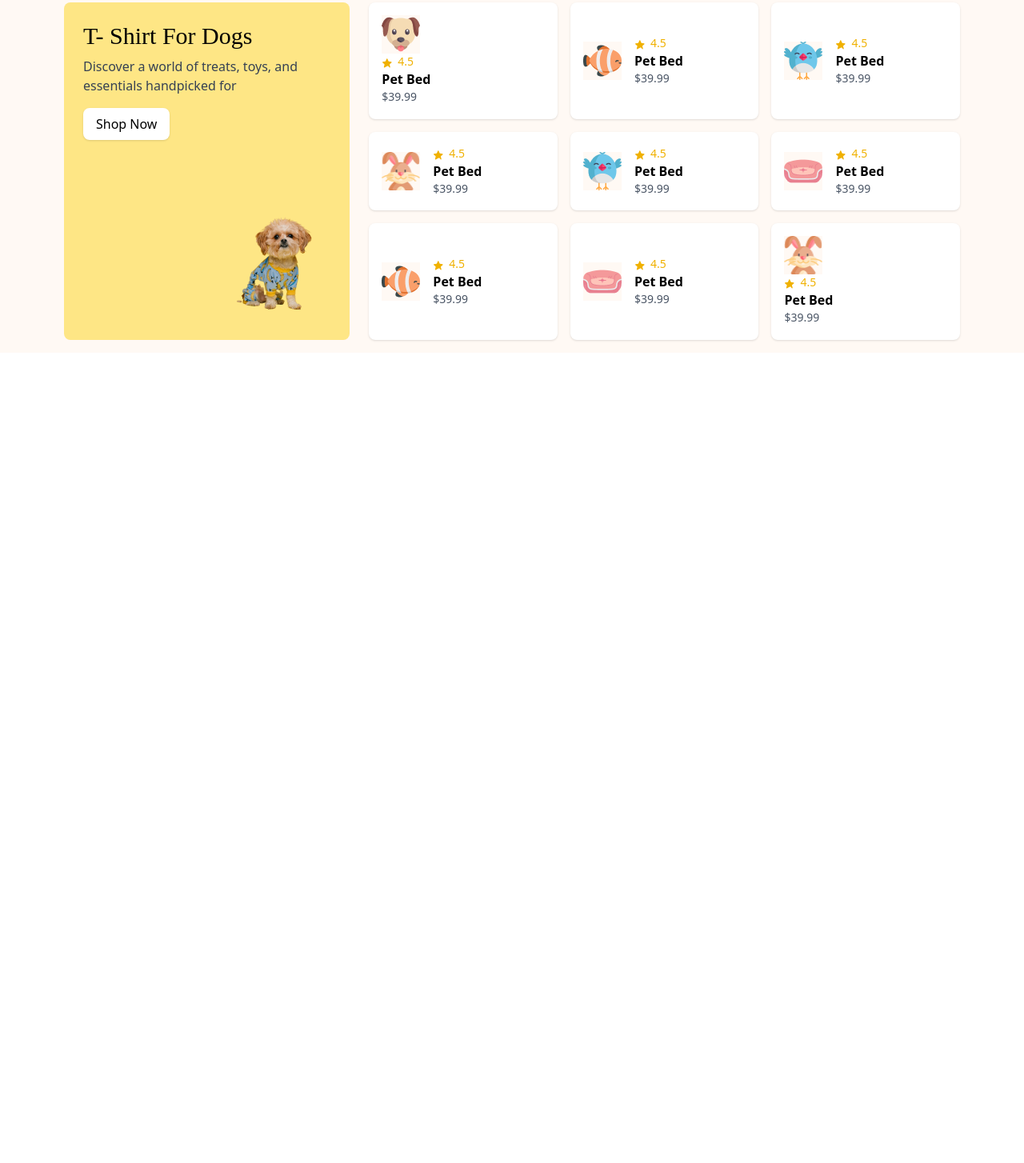
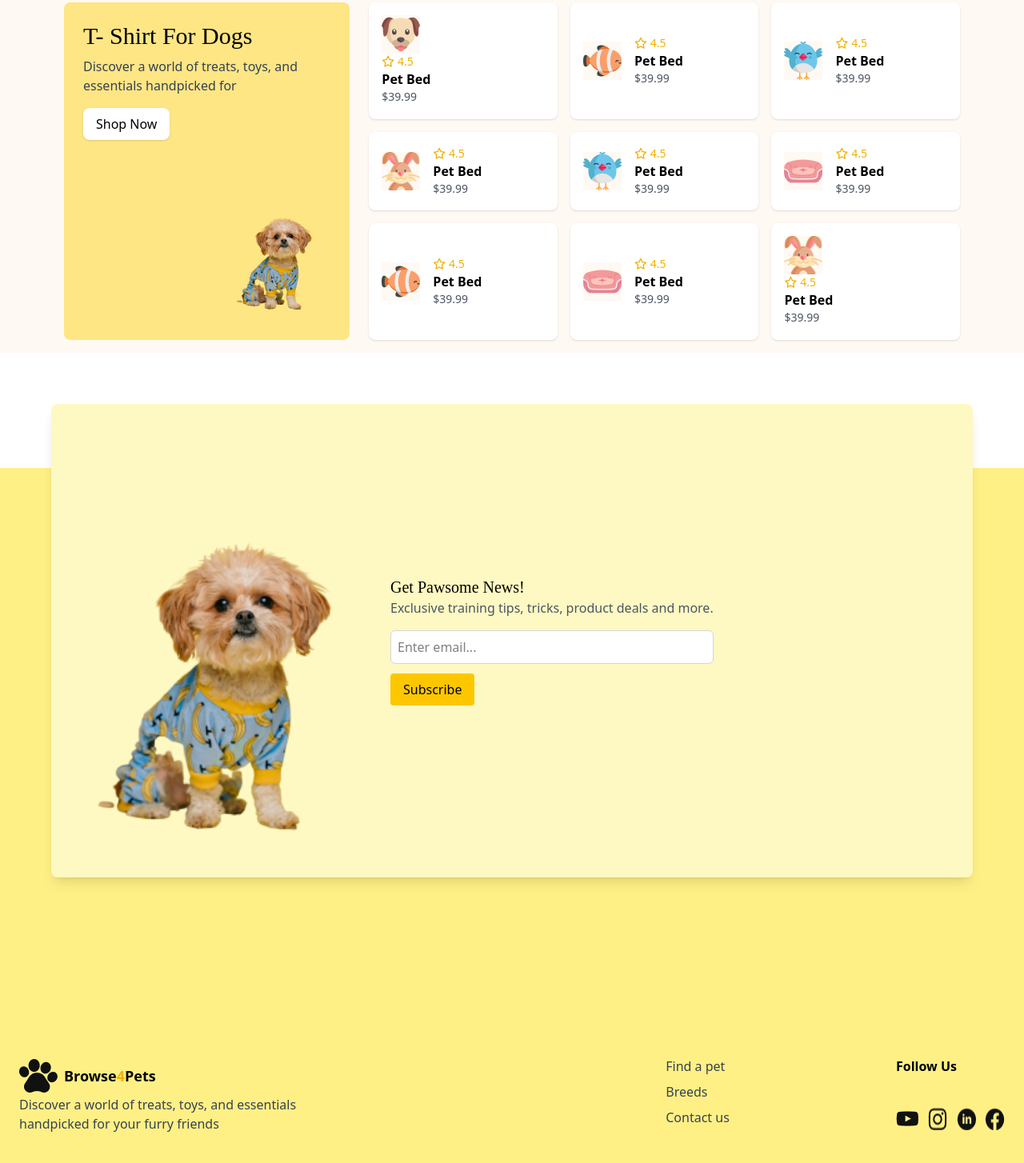
Before and after one commit to manjur-moon/assignment03, a plain HTML site: page index.html in a window 1280 px wide. Shown: the part 1274-2728 px from the top of the page at 80% size. Before the commit the page ends 1715 px from the top, so only its background shows below. Drawn offline with nearby package versions, Linux system fonts and the light colour scheme; a web font is replaced by a local one.

Commit message:
footer section done

```diff
--- a/index.html
+++ b/index.html
@@ -149,6 +149,7 @@
         <section class="lg:bg-[#FFF9F4]">
             <div class="max-w-6xl mx-auto p-4">
 
+
        <h1 class="text-2xl md:text-3xl font-bold mb-6 adlam-display">Trending Pet Products</h1>
 
        <div class="grid md:grid-cols-3 gap-6">
@@ -168,15 +169,15 @@
 
          <!-- Product Cards -->
          <div class="md:col-span-2 grid grid-cols-2 md:grid-cols-3 gap-4">
+
            <!-- Card -->
            <div class="bg-white p-4 rounded-lg shadow flex items-center space-x-4 sm:block">
              <img src="Assignment_03_Category_0001/images/dog-cartoon.png" alt="Product" class="w-12 h-12 bg-[#FFF9F4]  ">
              <!-- <img src="Assignment_03_Category_0001/images/pet-couch.png" alt="" class="w-12 h-12 bg-[#FFF9F4] sm:visible lg:block"> -->
              <div>
                <div class="flex items-center text-yellow-500 text-sm">
-                 <svg xmlns="http://www.w3.org/2000/svg" fill="currentColor" class="w-4 h-4" viewBox="0 0 16 16">
-                   <path d="M3.612 15.443c-.396.2-.856-.149-.746-.592l.83-3.32-2.522-2.224c-.329-.29-.158-.86.283-.943l3.396-.56 1.485-3.22c.197-.426.73-.426.927 0l1.485 3.22 3.396.56c.441.073.612.653.283.943l-2.522 2.224.83 3.32c.11.443-.35.792-.746.592L8 13.187l-2.688 1.343z"/>
-                 </svg>
+                <i class="fa-regular fa-star"></i>
+
                  <span class="ml-1">4.5</span>
                </div>
                <h3 class="font-semibold">Pet Bed</h3>
@@ -185,15 +186,14 @@
            </div>
            <!-- Repeat the above card as needed -->
 
-           <!-- Duplicating Cards for Layout -->
+
            <div class="bg-white p-4 rounded-lg shadow flex items-center space-x-4">
              <img src="Assignment_03_Category_0001/images/fish-cartoon.png" alt="Product" class="w-12 h-12 bg-[#FFF9F4] lg:visible">
              <!-- <img src="Assignment_03_Category_0001/images/pet-couch.png" alt="" class="w-12 h-12 bg-[#FFF9F4] sm:visible"> -->
              <div>
                <div class="flex items-center text-yellow-500 text-sm">
-                 <svg xmlns="http://www.w3.org/2000/svg" fill="currentColor" class="w-4 h-4" viewBox="0 0 16 16">
-                   <path d="M3.612 15.443c-.396.2-.856-.149-.746-.592l.83-3.32-2.522-2.224c-.329-.29-.158-.86.283-.943l3.396-.56 1.485-3.22c.197-.426.73-.426.927 0l1.485 3.22 3.396.56c.441.073.612.653.283.943l-2.522 2.224.83 3.32c.11.443-.35.792-.746.592L8 13.187l-2.688 1.343z"/>
-                 </svg>
+                <i class="fa-regular fa-star"></i>
+
                  <span class="ml-1">4.5</span>
                </div>
                <h3 class="font-semibold">Pet Bed</h3>
@@ -207,9 +207,8 @@
              <!-- <img src="Assignment_03_Category_0001/images/pet-couch.png" alt="" class="w-12 h-12 bg-[#FFF9F4] sm:visible"> -->
              <div>
                <div class="flex items-center text-yellow-500 text-sm">
-                 <svg xmlns="http://www.w3.org/2000/svg" fill="currentColor" class="w-4 h-4" viewBox="0 0 16 16">
-                   <path d="M3.612 15.443c-.396.2-.856-.149-.746-.592l.83-3.32-2.522-2.224c-.329-.29-.158-.86.283-.943l3.396-.56 1.485-3.22c.197-.426.73-.426.927 0l1.485 3.22 3.396.56c.441.073.612.653.283.943l-2.522 2.224.83 3.32c.11.443-.35.792-.746.592L8 13.187l-2.688 1.343z"/>
-                 </svg>
+                <i class="fa-regular fa-star"></i>
+
                  <span class="ml-1">4.5</span>
                </div>
                <h3 class="font-semibold">Pet Bed</h3>
@@ -222,9 +221,8 @@
                <!-- <img src="Assignment_03_Category_0001/images/pet-couch.png" alt="" class="w-12 h-12 bg-[#FFF9F4] sm:visible"> -->
                <div>
                  <div class="flex items-center text-yellow-500 text-sm">
-                   <svg xmlns="http://www.w3.org/2000/svg" fill="currentColor" class="w-4 h-4" viewBox="0 0 16 16">
-                     <path d="M3.612 15.443c-.396.2-.856-.149-.746-.592l.83-3.32-2.522-2.224c-.329-.29-.158-.86.283-.943l3.396-.56 1.485-3.22c.197-.426.73-.426.927 0l1.485 3.22 3.396.56c.441.073.612.653.283.943l-2.522 2.224.83 3.32c.11.443-.35.792-.746.592L8 13.187l-2.688 1.343z"/>
-                   </svg>
+                    <i class="fa-regular fa-star"></i>
+
                    <span class="ml-1">4.5</span>
                  </div>
                  <h3 class="font-semibold">Pet Bed</h3>
@@ -237,9 +235,8 @@
                <!-- <img src="Assignment_03_Category_0001/images/pet-couch.png" alt="" class="w-12 h-12 bg-[#FFF9F4] sm:visible"> -->
                <div>
                  <div class="flex items-center text-yellow-500 text-sm">
-                   <svg xmlns="http://www.w3.org/2000/svg" fill="currentColor" class="w-4 h-4" viewBox="0 0 16 16">
-                     <path d="M3.612 15.443c-.396.2-.856-.149-.746-.592l.83-3.32-2.522-2.224c-.329-.29-.158-.86.283-.943l3.396-.56 1.485-3.22c.197-.426.73-.426.927 0l1.485 3.22 3.396.56c.441.073.612.653.283.943l-2.522 2.224.83 3.32c.11.443-.35.792-.746.592L8 13.187l-2.688 1.343z"/>
-                   </svg>
+                    <i class="fa-regular fa-star"></i>
+
                    <span class="ml-1">4.5</span>
                  </div>
                  <h3 class="font-semibold">Pet Bed</h3>
@@ -251,9 +248,8 @@
                <img src="Assignment_03_Category_0001/images/pet-couch.png" alt="Product" class="w-12 h-12 bg-[#FFF9F4]">
                <div>
                  <div class="flex items-center text-yellow-500 text-sm">
-                   <svg xmlns="http://www.w3.org/2000/svg" fill="currentColor" class="w-4 h-4" viewBox="0 0 16 16">
-                     <path d="M3.612 15.443c-.396.2-.856-.149-.746-.592l.83-3.32-2.522-2.224c-.329-.29-.158-.86.283-.943l3.396-.56 1.485-3.22c.197-.426.73-.426.927 0l1.485 3.22 3.396.56c.441.073.612.653.283.943l-2.522 2.224.83 3.32c.11.443-.35.792-.746.592L8 13.187l-2.688 1.343z"/>
-                   </svg>
+                    <i class="fa-regular fa-star"></i>
+
                    <span class="ml-1">4.5</span>
                  </div>
                  <h3 class="font-semibold">Pet Bed</h3>
@@ -266,9 +262,8 @@
                <!-- <img src="Assignment_03_Category_0001/images/pet-couch.png" alt="" class="w-12 h-12 bg-[#FFF9F4] sm:visible"> -->
                <div>
                  <div class="flex items-center text-yellow-500 text-sm">
-                   <svg xmlns="http://www.w3.org/2000/svg" fill="currentColor" class="w-4 h-4" viewBox="0 0 16 16">
-                     <path d="M3.612 15.443c-.396.2-.856-.149-.746-.592l.83-3.32-2.522-2.224c-.329-.29-.158-.86.283-.943l3.396-.56 1.485-3.22c.197-.426.73-.426.927 0l1.485 3.22 3.396.56c.441.073.612.653.283.943l-2.522 2.224.83 3.32c.11.443-.35.792-.746.592L8 13.187l-2.688 1.343z"/>
-                   </svg>
+                    <i class="fa-regular fa-star"></i>
+
                    <span class="ml-1">4.5</span>
                  </div>
                  <h3 class="font-semibold">Pet Bed</h3>
@@ -280,9 +275,8 @@
                <img src="Assignment_03_Category_0001/images/pet-couch.png" alt="Product" class="w-12 h-12 bg-[#FFF9F4]">
                <div>
                  <div class="flex items-center text-yellow-500 text-sm">
-                   <svg xmlns="http://www.w3.org/2000/svg" fill="currentColor" class="w-4 h-4" viewBox="0 0 16 16">
-                     <path d="M3.612 15.443c-.396.2-.856-.149-.746-.592l.83-3.32-2.522-2.224c-.329-.29-.158-.86.283-.943l3.396-.56 1.485-3.22c.197-.426.73-.426.927 0l1.485 3.22 3.396.56c.441.073.612.653.283.943l-2.522 2.224.83 3.32c.11.443-.35.792-.746.592L8 13.187l-2.688 1.343z"/>
-                   </svg>
+                    <i class="fa-regular fa-star"></i>
+
                    <span class="ml-1">4.5</span>
                  </div>
                  <h3 class="font-semibold">Pet Bed</h3>
@@ -294,9 +288,8 @@
                <img src="Assignment_03_Category_0001/images/rabbit-cartoon.png" alt="Product" class="w-12 h-12 bg-[#FFF9F4]">
                <div>
                  <div class="flex items-center text-yellow-500 text-sm">
-                   <svg xmlns="http://www.w3.org/2000/svg" fill="currentColor" class="w-4 h-4" viewBox="0 0 16 16">
-                     <path d="M3.612 15.443c-.396.2-.856-.149-.746-.592l.83-3.32-2.522-2.224c-.329-.29-.158-.86.283-.943l3.396-.56 1.485-3.22c.197-.426.73-.426.927 0l1.485 3.22 3.396.56c.441.073.612.653.283.943l-2.522 2.224.83 3.32c.11.443-.35.792-.746.592L8 13.187l-2.688 1.343z"/>
-                   </svg>
+                    <i class="fa-regular fa-star"></i>
+
                    <span class="ml-1">4.5</span>
                  </div>
                  <h3 class="font-semibold">Pet Bed</h3>
@@ -306,13 +299,52 @@
 
         <!-- Everyday low Price -->
 
+
+
         <!-- Get Pawsome News! -->
 
     </main>
 
-    <footer>
-        <!-- Browse4Pets -->
+    <footer class="bg-yellow-200 p-6 mt-36 ">
+        <div class="bg-yellow-100 flex flex-col md:flex-row items-center p-6 md:p-12 rounded-lg shadow-lg max-w-6xl mx-auto mt-10 relative -top-36 mb-20 ">
+            <img src="Assignment_03_Category_0001/images/cute-pet-small.png" alt="Cute Dog" class="w-40 md:w-1/3 mb-4 md:mb-0 md:mr-6">
+            <div class="text-center md:text-left">
+                <h2 class="text-xl font-bold adlam-display">Get Pawsome News!</h2>
+                <p class="text-gray-600 mb-4 ">Exclusive training tips, tricks, product deals and more.</p>
+                <input type="email" placeholder="Enter email..." class="border border-gray-300 bg-white rounded-md p-2 w-full mb-3">
+                <button class="bg-yellow-400 hover:bg-yellow-500 text-black px-4 py-2 rounded">Subscribe</button>
+            </div>
+        </div>
 
+
+
+
+        <div class="max-w-7xl mx-auto mb-36 flex flex-col md:flex-row justify-between">
+            <div class=" mb-6 md:mb-0 max-h-80">
+                <h3 class="text-lg font-bold flex items-center"><span class="mr-2"><img src="Assignment_03_Category_0001/images/logo-footer.png" alt=""></span> Browse<span class="text-yellow-500">4</span>Pets</h3>
+                <p class="text-gray-700 w-2/3">Discover a world of treats, toys, and essentials handpicked for your furry friends</p>
+            </div>
+            <div class="mb-6 md:mb-0">
+                <ul class="text-gray-700 space-y-2 justify-between">
+                    <li><a href="#" class="hover:underline">Find a pet</a></li>
+                    <li><a href="#" class="hover:underline">Breeds</a></li>
+                    <li><a href="#" class="hover:underline">Contact us</a></li>
+                </ul>
+            </div>
+            <div>
+                <p class="font-bold mb-10">Follow Us</p>
+                <div class="flex space-x-3">
+                    <!-- <a href="#" class="text-black">&#128247;</a> -->
+                     <img src="Assignment_03_Category_0001/images/youtube.png" alt="">
+                    <!-- <a href="#" class="text-black">&#128250;</a> -->
+                     <img src="Assignment_03_Category_0001/images/insta.png" alt="">
+                    <!-- <a href="#" class="text-black">&#128279;</a> -->
+                     <img src="Assignment_03_Category_0001/images/linkdin.png" alt="">
+                    <!-- <a href="#" class="text-black">&#127909;</a> -->
+                     <img src="Assignment_03_Category_0001/images/facebook.png" alt="">
+                </div>
+            </div>
+        </div>
     </footer>
 
 </body>
```
